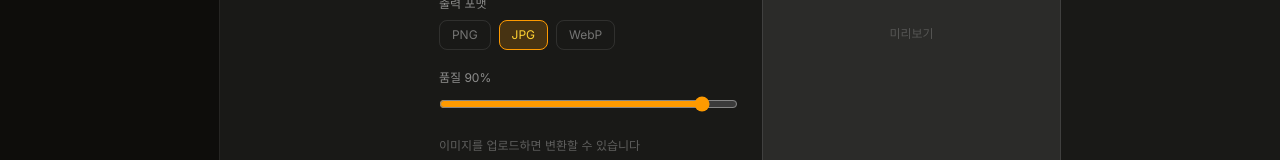
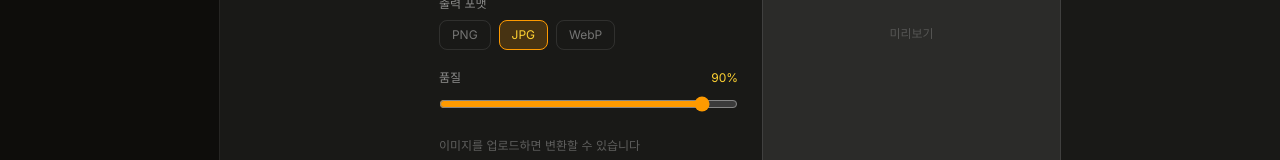
Before and after one commit to wjdxodbs/craftkit, a Next.js app: page /tools/image-converter in a window 1280 px wide. Both pictures are taken after a click on the button "JPG". Shown: the part 276-436 px from the top of the page. Built offline with nearby package versions, Linux system fonts and the light colour scheme.

Commit message:
style: ImageConverter 뷰 클라이언트 지시자 제거, 품질 레이블 레이아웃 수정

```diff
--- a/src/views/image-converter-tool/ui/ImageConverterToolView.tsx
+++ b/src/views/image-converter-tool/ui/ImageConverterToolView.tsx
@@ -1,4 +1,3 @@
-'use client'
 import { ImageConverter } from '@/widgets/image-converter/ui/ImageConverter'
 
 export function ImageConverterToolView() {
--- a/src/widgets/image-converter/ui/ImageConverter.tsx
+++ b/src/widgets/image-converter/ui/ImageConverter.tsx
@@ -102,9 +102,10 @@ export function ImageConverter() {
         {/* 품질 슬라이더 (JPG/WebP만) */}
         {outputFormat !== 'image/png' && (
           <div>
-            <label className="mb-2 block text-xs text-white/50">
-              품질 {quality}%
-            </label>
+            <div className="mb-2 flex items-center justify-between">
+              <span className="text-xs text-white/50">품질</span>
+              <span className="text-xs text-amber-300">{quality}%</span>
+            </div>
             <input
               type="range"
               min={0}
```
